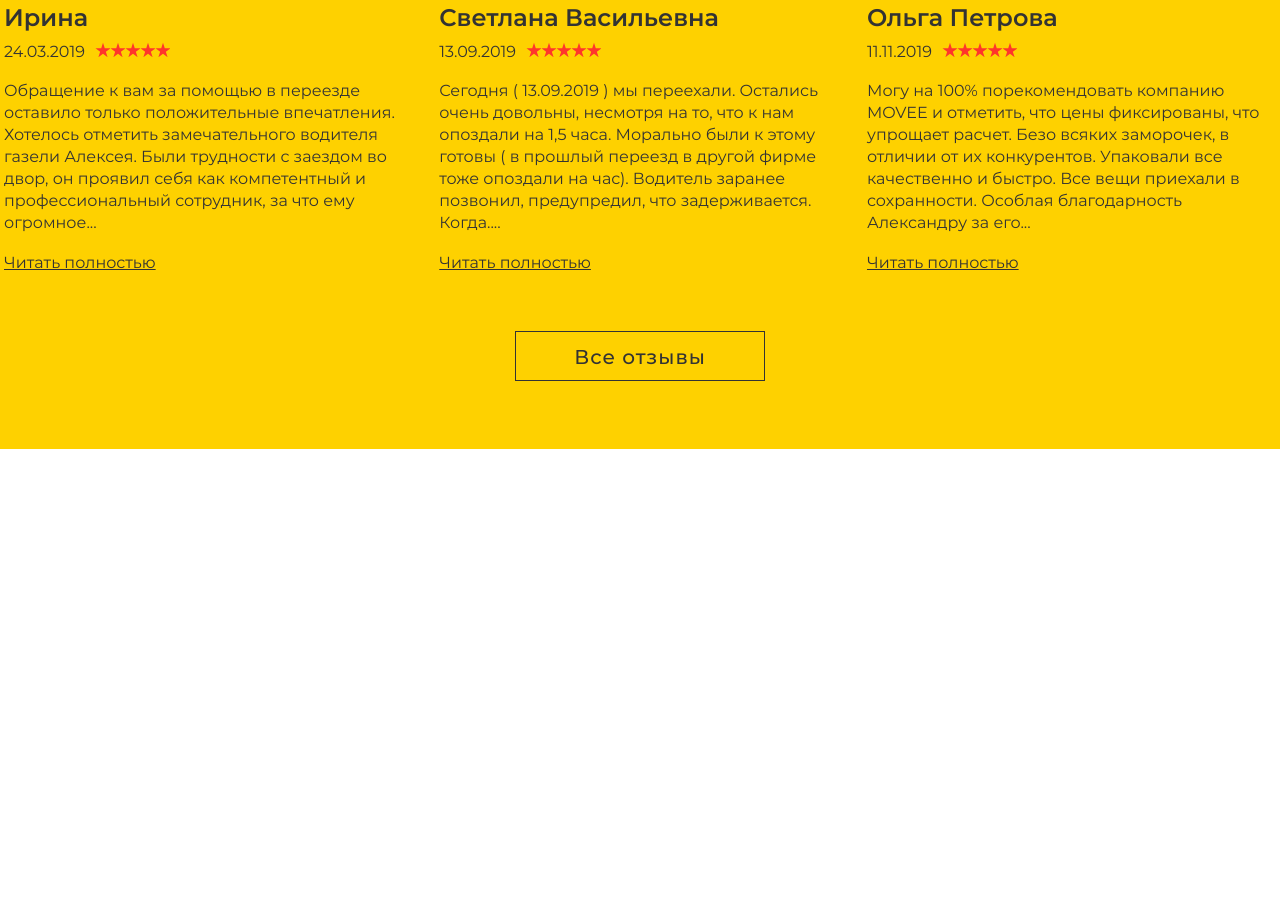
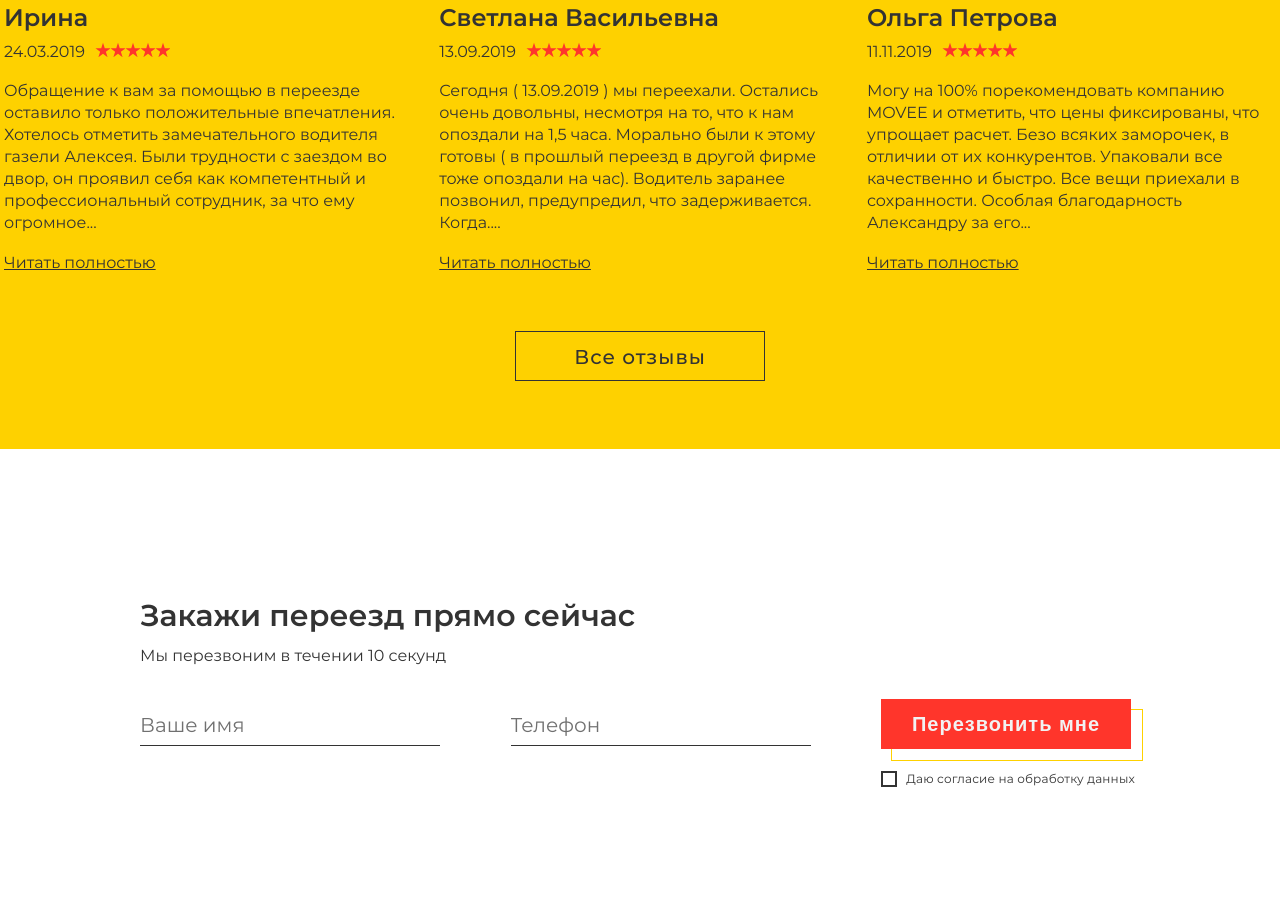
Before and after one commit to lugovczov/apartment-relocation-landing, a website: page index.html in a window 1280 px wide. Shown: the part 2951-3860 px from the top of the page. Before the commit the page ends 3400 px from the top, so only its background shows below. Drawn offline with Linux system fonts and the light colour scheme.

Commit message:
feat: add order block

```diff
--- a/index.html
+++ b/index.html
@@ -223,7 +223,27 @@
 
     <!-- begin order -->
     <div class="order" id="order">
+        <div class="order-wrapper">
+            <h3 class="site-title">Закажи  переезд прямо сейчас</h3>
+            <p class="order__description">Мы перезвоним в течении 10 секунд</p>
 
+            <form action="" class="order__form d-flex flex-wrap justify-between">
+
+                <input type="text" class="main-input" placeholder="Ваше имя">
+                <input type="tel" class="main-input" placeholder="Телефон">
+
+                <div class="order__button-wrapper">
+                    <button class="btn btn_red btn_medium" type="submit">Перезвонить мне</button>
+                </div>
+
+                <div class="custom-checkbox-wrapper">
+                    <input type="checkbox" class="custom-checkbox__input">
+                    <label class="custom-checkbox__label">
+                        <span>Даю согласие на обработку данных</span>
+                    </label>
+                </div>
+            </form>
+        </div>
     </div>
     <!-- end order -->
 
--- /dev/null
+++ b/scss/order.scss
@@ -0,0 +1,54 @@
+@import "./vars";
+
+.order {
+  &-wrapper {
+    width: 1000px;
+    padding-top: 53px;
+    padding-bottom: 119px;
+    margin: 0 auto;
+    text-align: left;
+
+    .site-title {
+      margin-bottom: 12px;
+      text-align: left;
+    }
+
+    .custom-checkbox-wrapper {
+      order: 1;
+      margin-right: 5px;
+      margin-left: auto;
+    }
+  }
+
+  &__description {
+    margin-bottom: 9px;
+  }
+
+  &__button-wrapper {
+    position: relative;
+    width: 250px;
+    height: 60px;
+    margin: 0 12px 12px 0;
+
+    &::after {
+      position: absolute;
+      top: 10px;
+      left: 10px;
+      z-index: 2;
+      width: 250px;
+      height: 50px;
+      content: '';
+      border: 1px solid $main-color;
+    }
+  }
+
+  &__form {
+    .main-input {
+      margin-top: 30px;
+    }
+
+    .order__button-wrapper {
+      margin: 25px 9px 12px 0;
+    }
+  }
+}
--- a/scss/style.scss
+++ b/scss/style.scss
@@ -5,6 +5,7 @@
 @import "./price";
 @import "./car_park";
 @import "./review";
+@import "./order";
 
 * {
   box-sizing: border-box;
@@ -77,6 +78,12 @@ body {
     width: 201px;
     border-color: $border-main-color;
   }
+
+  &_medium {
+    width: 250px;
+    height: 50px;
+    font-size: 20px;
+  }
 }
 
 .site-title {
@@ -123,6 +130,20 @@ body {
   justify-content: center;
 }
 
+.justify-between {
+  -webkit-box-pack: justify;
+  -ms-flex-pack: justify;
+  justify-content: space-between;
+}
+
+.flex-wrap {
+  -webkit-flex-wrap: wrap;
+  -moz-flex-wrap: wrap;
+  -ms-flex-wrap: wrap;
+  -o-flex-wrap: wrap;
+  flex-wrap: wrap;
+}
+
 .star {
   width: 15px;
   height: 15px;
@@ -132,3 +153,72 @@ body {
 .stars-wrapper {
   display: flex;
 }
+
+//  ** custom input **
+.main-input {
+  width: 300px;
+  height: 42px;
+  font-family: "Montserrat", sans-serif;
+  font-size: 20px;
+  line-height: 24px;
+  background: transparent;
+  border: 0;
+  border-bottom: 1px solid $text-color;
+}
+
+.main-input::placeholder {
+  color: $text-color-neutral;
+}
+
+//  ** custom input **
+
+//  ** custom checkbox **
+.custom-checkbox-wrapper {
+  position: relative;
+}
+
+.custom-checkbox__input {
+  position: absolute;
+  left: 0;
+  z-index: 1;
+  width: 16px;
+  height: 16px;
+  cursor: pointer;
+  opacity: 0;
+}
+
+.custom-checkbox__label {
+  position: relative;
+  top: -3px;
+  padding-left: 25px;
+  font-size: 12px;
+  line-height: 15px;
+  letter-spacing: 0.015em;
+}
+
+.custom-checkbox__label::before {
+  position: absolute;
+  top: 0;
+  left: 0;
+  display: inline-block;
+  width: 12px;
+  height: 12px;
+  margin-right: 10px;
+  content: '';
+  border: 2px solid #333;
+}
+
+.custom-checkbox__input:checked + .custom-checkbox__label::after {
+  position: absolute;
+  top: 3px;
+  left: 5px;
+  display: inline-block;
+  width: 3px;
+  height: 6px;
+  content: '';
+  border: 2px solid #333;
+  border-top: 0;
+  border-left: 0;
+  transform: rotate(45deg);
+}
+//  ** custom checkbox **
```
Also changed, not shown: css/order.css (added), css/style.css.
